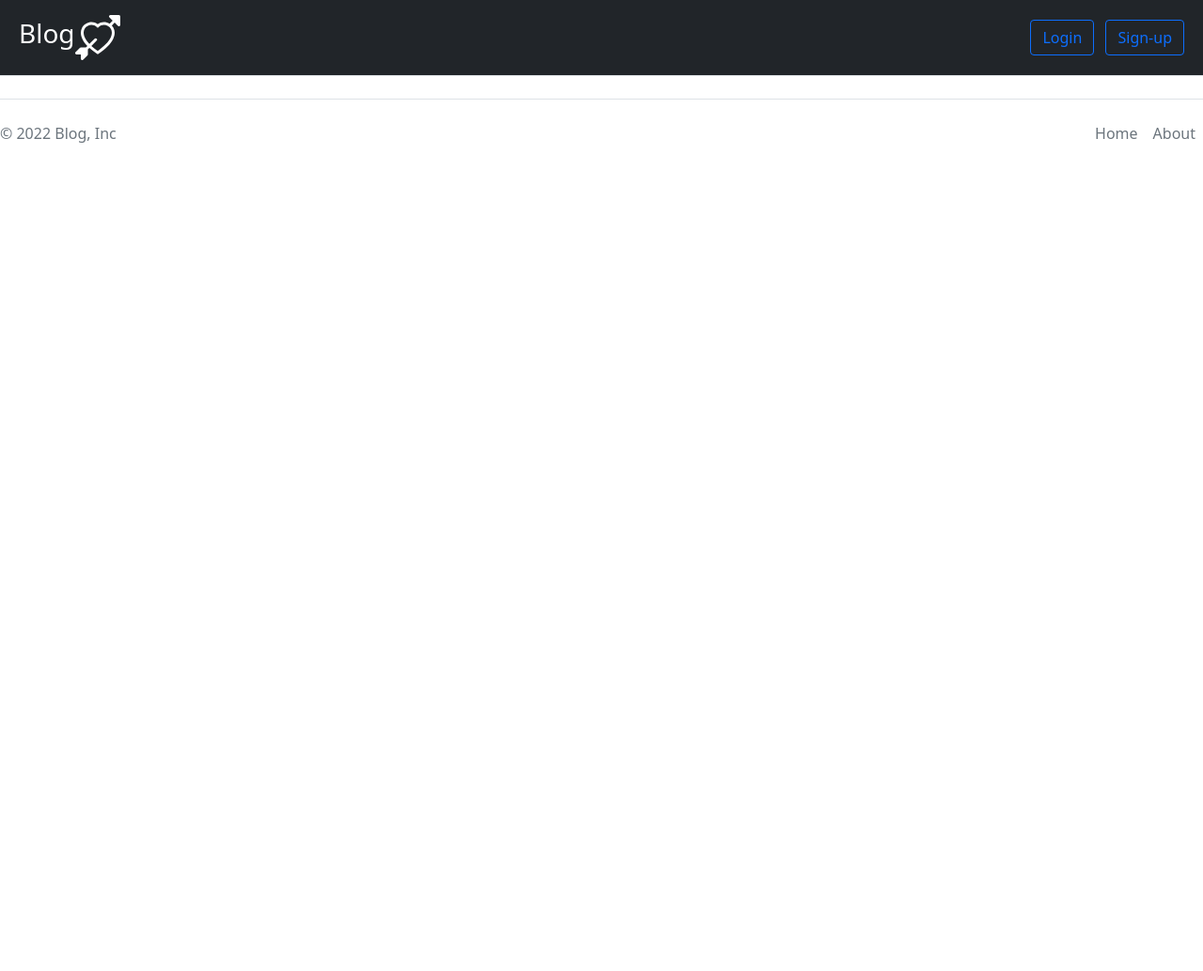
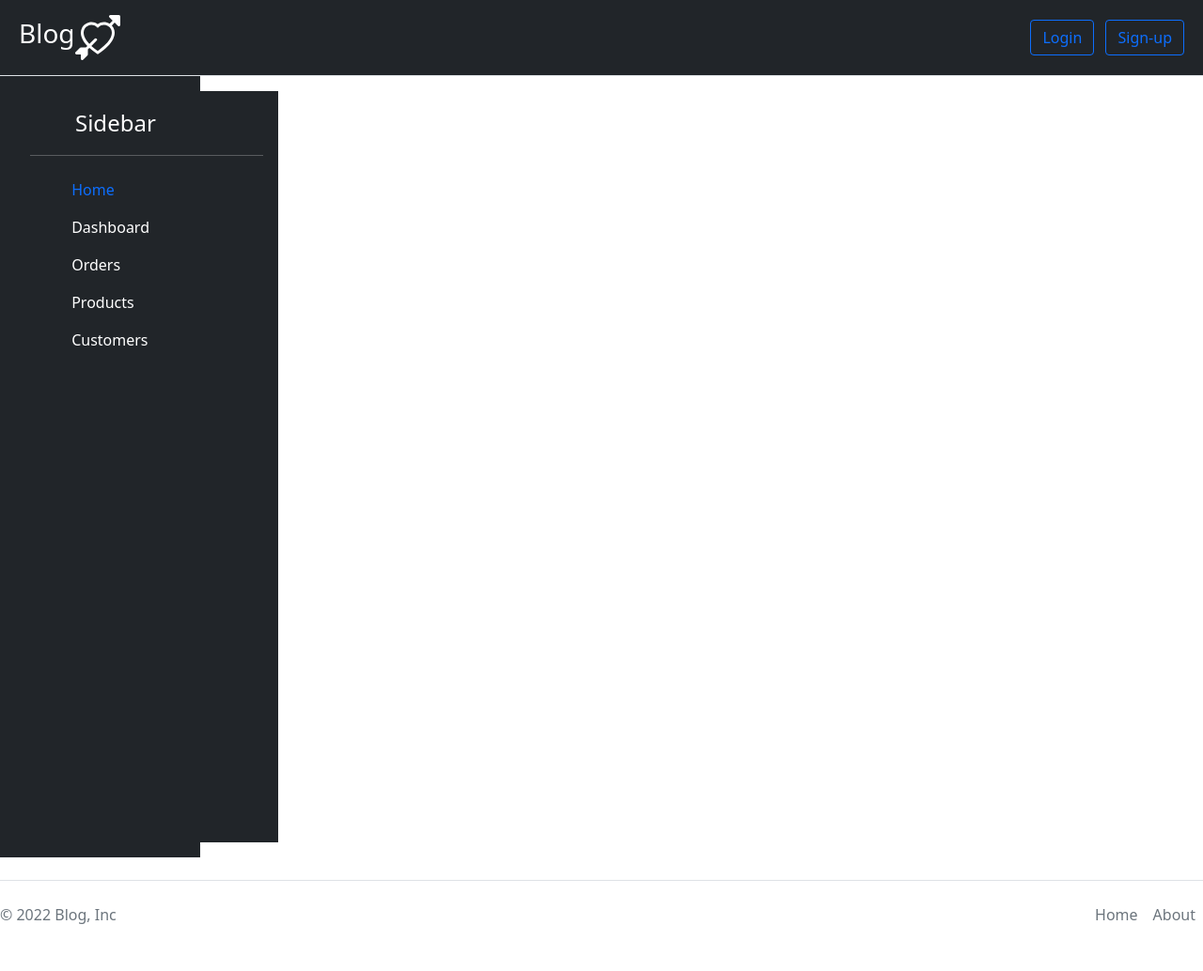
Before and after one commit to Stoon2/Django-Blog, a Django app: page / in a window 1280 px wide. Shown: the whole page at 94% size. Before the commit the page ends 152 px from the top, so only its background shows below. Run offline with Django 3.2, Linux system fonts and the light colour scheme; data that the repository does not hold is empty.

Commit message:
Added sidebar

```diff
--- a/templates/blog_app/base.html
+++ b/templates/blog_app/base.html
@@ -1,33 +1,106 @@
 <!DOCTYPE html>
 <html>
+
 <head>
     <meta charset="utf-8">
     <meta http-equiv="X-UA-Compatible" content="IE=edge">
     <title></title>
     <meta name="description" content="">
     <meta name="viewport" content="width=device-width, initial-scale=1">
-        <link href="https://cdn.jsdelivr.net/npm/bootstrap@5.1.3/dist/css/bootstrap.min.css" rel="stylesheet" integrity="sha384-1BmE4kWBq78iYhFldvKuhfTAU6auU8tT94WrHftjDbrCEXSU1oBoqyl2QvZ6jIW3" crossorigin="anonymous">
+    <link href="https://cdn.jsdelivr.net/npm/bootstrap@5.1.3/dist/css/bootstrap.min.css" rel="stylesheet"
+        integrity="sha384-1BmE4kWBq78iYhFldvKuhfTAU6auU8tT94WrHftjDbrCEXSU1oBoqyl2QvZ6jIW3" crossorigin="anonymous">
     <style>
-            .container{
+        /* .container{
                 max-width: 768px;
                 width: 100%;
-            }
+            } */
 
-            article img{
+        article img {
             max-width: 100% !important;
             height: auto !important;
-                border-radius: .25rem!important;
+            border-radius: .25rem !important;
         }
     </style>
 </head>
+
 <body>
     {% include 'blog_app/header.html' %}
-
-        <main class="container my-3">
+    <div class="container-fluid">
+        <div class="row justify-content-md-center px-0">
+            <div class="col col-lg-2 d-flex flex-column flex-shrink-0 p-3 text-white bg-dark">
+                <div class="d-flex flex-column flex-shrink-0 p-3 text-white bg-dark"
+                    style="width: 280px; height: 100vh;">
+                    <a href="/"
+                        class="d-flex align-items-center mb-3 mb-md-0 me-md-auto text-white text-decoration-none">
+                        <svg class="bi me-2" width="40" height="32">
+                            <use xlink:href="#bootstrap"></use>
+                        </svg>
+                        <span class="fs-4">Sidebar</span>
+                    </a>
+                    <hr>
+                    <ul class="nav nav-pills flex-column mb-auto">
+                        <li class="nav-item">
+                            <a href="#" class="nav-link" aria-current="page">
+                                <svg class="bi me-2" width="16" height="16">
+                                    <use xlink:href="#home"></use>
+                                </svg>
+                                Home
+                            </a>
+                        </li>
+                        <li>
+                            <a href="#" class="nav-link text-white">
+                                <svg class="bi me-2" width="16" height="16">
+                                    <use xlink:href="#speedometer2"></use>
+                                </svg>
+                                Dashboard
+                            </a>
+                        </li>
+                        <li>
+                            <a href="#" class="nav-link text-white">
+                                <svg class="bi me-2" width="16" height="16">
+                                    <use xlink:href="#table"></use>
+                                </svg>
+                                Orders
+                            </a>
+                        </li>
+                        <li>
+                            <a href="#" class="nav-link text-white">
+                                <svg class="bi me-2" width="16" height="16">
+                                    <use xlink:href="#grid"></use>
+                                </svg>
+                                Products
+                            </a>
+                        </li>
+                        <li>
+                            <a href="#" class="nav-link text-white">
+                                <svg class="bi me-2" width="16" height="16">
+                                    <use xlink:href="#people-circle"></use>
+                                </svg>
+                                Customers
+                            </a>
+                        </li>
+                    </ul>
+                    <div class="dropdown">
+                        <ul class="dropdown-menu dropdown-menu-dark text-small shadow" aria-labelledby="dropdownUser1">
+                            <li><a class="dropdown-item" href="#">New project...</a></li>
+                            <li><a class="dropdown-item" href="#">Settings</a></li>
+                            <li><a class="dropdown-item" href="#">Profile</a></li>
+                            <li>
+                                <hr class="dropdown-divider">
+                            </li>
+                            <li><a class="dropdown-item" href="#">Sign out</a></li>
+                        </ul>
+                    </div>
+                </div>
+            </div>
+            <div class="col-md-10">
                 {% block main_block %}
                 {% endblock %}
-        </main>
+            </div>
+        </div>
+    </div>
 
     {% include 'blog_app/footer.html' %}
 </body>
+
 </html>
--- a/templates/blog_app/header.html
+++ b/templates/blog_app/header.html
@@ -1,25 +1,27 @@
 <style>
-  .name
-  {
+  .name {
     display: none;
   }
-  .manage
-  {
+
+  .manage {
     display: none;
   }
 </style>
 
 
-<header class="d-flex flex-wrap align-items-center justify-content-evenly justify-content-md-center py-3 mb-4 border-bottom bg-dark">
+<header
+  class="d-flex flex-wrap align-items-center justify-content-evenly justify-content-md-center py-3 border-bottom bg-dark">
   <a href="/" class="d-flex align-items-center col-md-3 mb-2 mb-md-0 text-dark text-decoration-none">
     <h3 style="color: white;">Blog</h3>
-        <svg style="width: 3rem; height: 3rem; color:white;" xmlns="http://www.w3.org/2000/svg" width="16" height="16" fill="currentColor" class="bi bi-arrow-through-heart" viewBox="0 0 16 16">
-          <path fill-rule="evenodd" d="M2.854 15.854A.5.5 0 0 1 2 15.5V14H.5a.5.5 0 0 1-.354-.854l1.5-1.5A.5.5 0 0 1 2 11.5h1.793l.53-.53c-.771-.802-1.328-1.58-1.704-2.32-.798-1.575-.775-2.996-.213-4.092C3.426 2.565 6.18 1.809 8 3.233c1.25-.98 2.944-.928 4.212-.152L13.292 2 12.147.854A.5.5 0 0 1 12.5 0h3a.5.5 0 0 1 .5.5v3a.5.5 0 0 1-.854.354L14 2.707l-1.006 1.006c.236.248.44.531.6.845.562 1.096.585 2.517-.213 4.092-.793 1.563-2.395 3.288-5.105 5.08L8 13.912l-.276-.182a21.86 21.86 0 0 1-2.685-2.062l-.539.54V14a.5.5 0 0 1-.146.354l-1.5 1.5Zm2.893-4.894A20.419 20.419 0 0 0 8 12.71c2.456-1.666 3.827-3.207 4.489-4.512.679-1.34.607-2.42.215-3.185-.817-1.595-3.087-2.054-4.346-.761L8 4.62l-.358-.368c-1.259-1.293-3.53-.834-4.346.761-.392.766-.464 1.845.215 3.185.323.636.815 1.33 1.519 2.065l1.866-1.867a.5.5 0 1 1 .708.708L5.747 10.96Z"/>
+    <svg style="width: 3rem; height: 3rem; color:white;" xmlns="http://www.w3.org/2000/svg" width="16" height="16"
+      fill="currentColor" class="bi bi-arrow-through-heart" viewBox="0 0 16 16">
+      <path fill-rule="evenodd"
+        d="M2.854 15.854A.5.5 0 0 1 2 15.5V14H.5a.5.5 0 0 1-.354-.854l1.5-1.5A.5.5 0 0 1 2 11.5h1.793l.53-.53c-.771-.802-1.328-1.58-1.704-2.32-.798-1.575-.775-2.996-.213-4.092C3.426 2.565 6.18 1.809 8 3.233c1.25-.98 2.944-.928 4.212-.152L13.292 2 12.147.854A.5.5 0 0 1 12.5 0h3a.5.5 0 0 1 .5.5v3a.5.5 0 0 1-.854.354L14 2.707l-1.006 1.006c.236.248.44.531.6.845.562 1.096.585 2.517-.213 4.092-.793 1.563-2.395 3.288-5.105 5.08L8 13.912l-.276-.182a21.86 21.86 0 0 1-2.685-2.062l-.539.54V14a.5.5 0 0 1-.146.354l-1.5 1.5Zm2.893-4.894A20.419 20.419 0 0 0 8 12.71c2.456-1.666 3.827-3.207 4.489-4.512.679-1.34.607-2.42.215-3.185-.817-1.595-3.087-2.054-4.346-.761L8 4.62l-.358-.368c-1.259-1.293-3.53-.834-4.346.761-.392.766-.464 1.845.215 3.185.323.636.815 1.33 1.519 2.065l1.866-1.867a.5.5 0 1 1 .708.708L5.747 10.96Z" />
     </svg>
   </a>
 
 
-       <div class="col-md-3 text-end notlogged" style="margin-left: 600px;"  >
+  <div class="col-md-3 text-end notlogged" style="margin-left: 600px;">
     <a class="btn btn-outline-primary me-2" href="{% url 'login' %}">Login</a>
     <a class="btn btn-outline-primary" href="{% url 'signup' %}">Sign-up</a>
   </div>
@@ -28,7 +30,7 @@
 
   </div>
 
-      <div  style="margin-left: 600px;" class="logged">
+  <div style="margin-left: 600px;" class="logged">
     <!-- <a href="{% url 'admin_home' %}">manage blog</a> -->
 
     <span style="font-size: 18px ;color:white;">Hello,{{request.user}}<span>
@@ -37,23 +39,20 @@
 
 </header>
 <script>
-      notlogged=document.getElementsByClassName('notlogged')
-      logged=document.getElementsByClassName('logged')
-      imanage=document.getElementsByClassName("manage")
-      var data="{{request.user}}"
-      var manage="{{request.user.is_superuser}}"
-      if (data === 'AnonymousUser')
-          {
-            document.getElementsByClassName("logged")[0].style.display="none";
+  notlogged = document.getElementsByClassName('notlogged')
+  logged = document.getElementsByClassName('logged')
+  imanage = document.getElementsByClassName("manage")
+  var data = "{{request.user}}"
+  var manage = "{{request.user.is_superuser}}"
+  if (data === 'AnonymousUser') {
+    document.getElementsByClassName("logged")[0].style.display = "none";
 
   }
-      else
-        {
-          document.getElementsByClassName("notlogged")[0].style.display="none";
+  else {
+    document.getElementsByClassName("notlogged")[0].style.display = "none";
   }
-        if(manage === 'True')
-        {
-          document.getElementsByClassName("manage")[0].style.display="block";
+  if (manage === 'True') {
+    document.getElementsByClassName("manage")[0].style.display = "block";
   }
 
 
```
Lines whose indentation alone changed are shown as unchanged.
